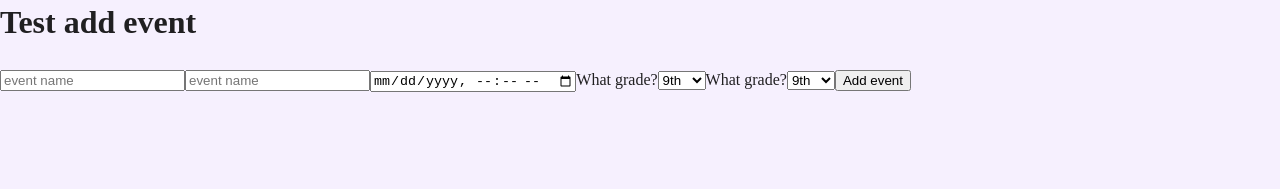
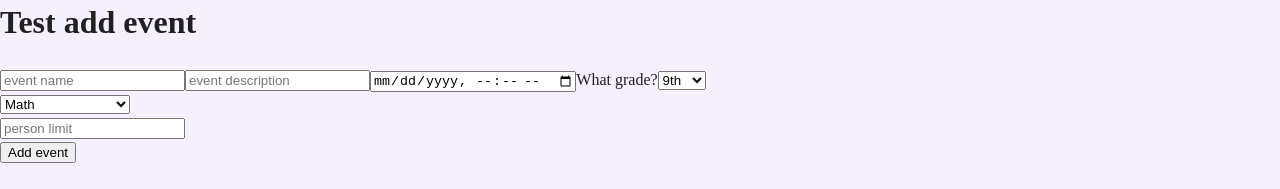
Before and after one commit to VeressIris/itec2025, a Next.js app in the folder itec2025-frontend/: page /testing in a window 1280 px wide. Shown: the part 226-415 px from the top of the page. Built offline with nearby package versions, Linux system fonts and the light colour scheme; no server answers; what @mui/material-nextjs would draw is missing.

Commit message:
fixed addEvent

```diff
--- a/itec2025-frontend/src/pages/testing.tsx
+++ b/itec2025-frontend/src/pages/testing.tsx
@@ -62,7 +62,7 @@ export default function Test() {
         <input
           type="text"
           name="description"
-          placeholder="event name"
+          placeholder="event description"
           required
         ></input>
         <input type="datetime-local" name="date" required></input>
@@ -73,14 +73,53 @@ export default function Test() {
           <option value="11">11th</option>
           <option value="12">12th</option>
         </select>
-        <label>What grade?</label>
-        <select name="grade" id="grade" required>
-          <option value="9">9th</option>
-          <option value="10">10th</option>
-          <option value="11">11th</option>
-          <option value="12">12th</option>
+        <br />
+        <select name="class" id="class" required>
+          <option value="math">Math</option>
+          <option value="chemistry">Chemistry</option>
+          <option value="biology">Biology</option>
+          <option value="english">English</option>
+          <option value="computerScience">Computer science</option>
         </select>
-        <button type="submit">Add event</button>
+        <br />
+        <input
+          type="number"
+          name="personLimit"
+          placeholder="person limit"
+        ></input>
+        <br />
+        <button
+          type="submit"
+          onClick={async (e) => {
+            e.preventDefault();
+
+            const form = document.getElementById(
+              "eventForm"
+            ) as HTMLFormElement;
+            const formData = new FormData(form);
+            const data = Object.fromEntries(formData.entries());
+
+            const token = await getToken();
+            console.log(data);
+            //https://itec2025.onrender.com/addEvent
+            fetch("http://localhost:3001/addEvent", {
+              method: "POST",
+              headers: {
+                "Content-Type": "application/json",
+                Authorization: `Bearer ${token}`,
+              },
+              body: JSON.stringify(data),
+            }).then((response) => {
+              if (response.ok) {
+                console.log("Event added successfully");
+              } else {
+                console.error("Error adding event");
+              }
+            });
+          }}
+        >
+          Add event
+        </button>
       </form>
     </div>
   );
```
Also changed, not shown: 1 other file (tests, documents, lock files or other folders).
